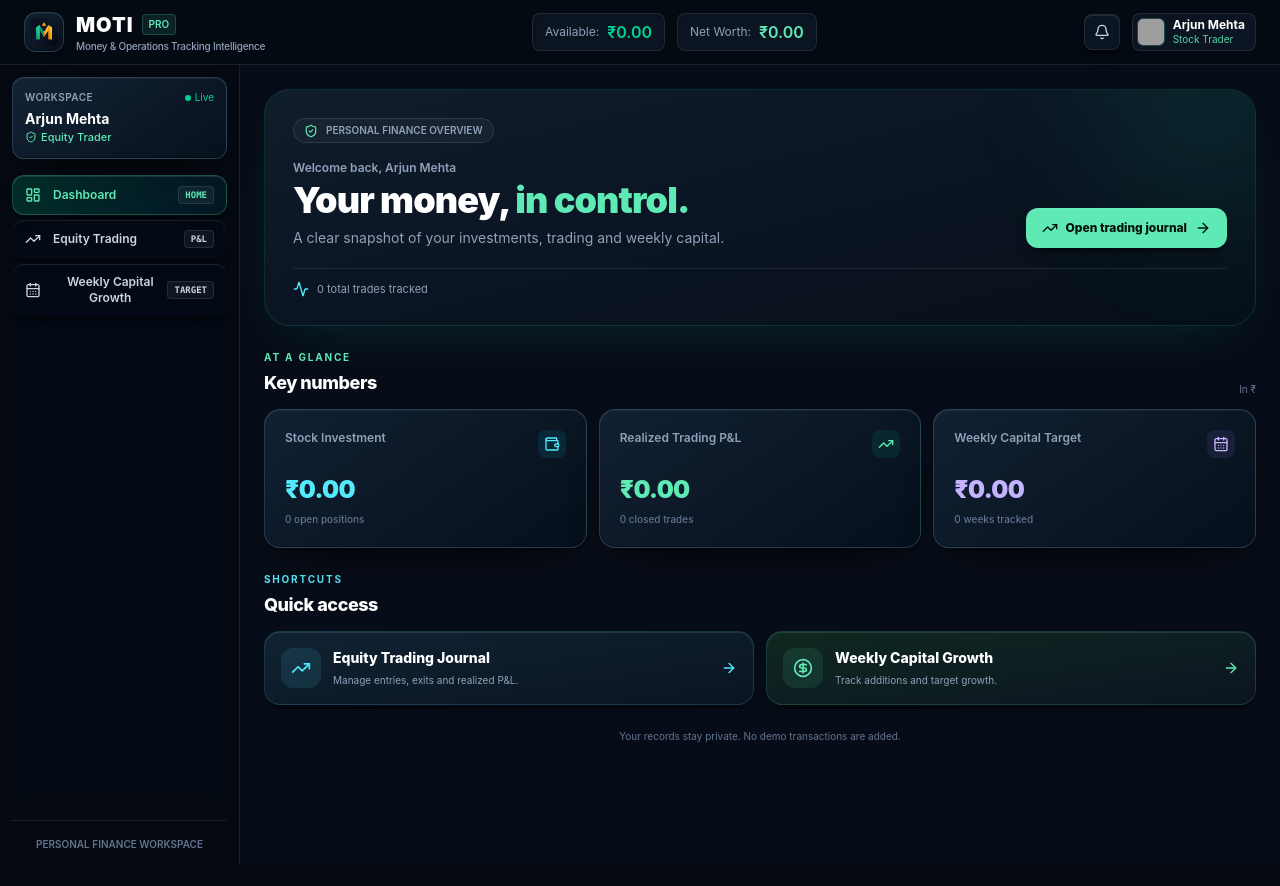
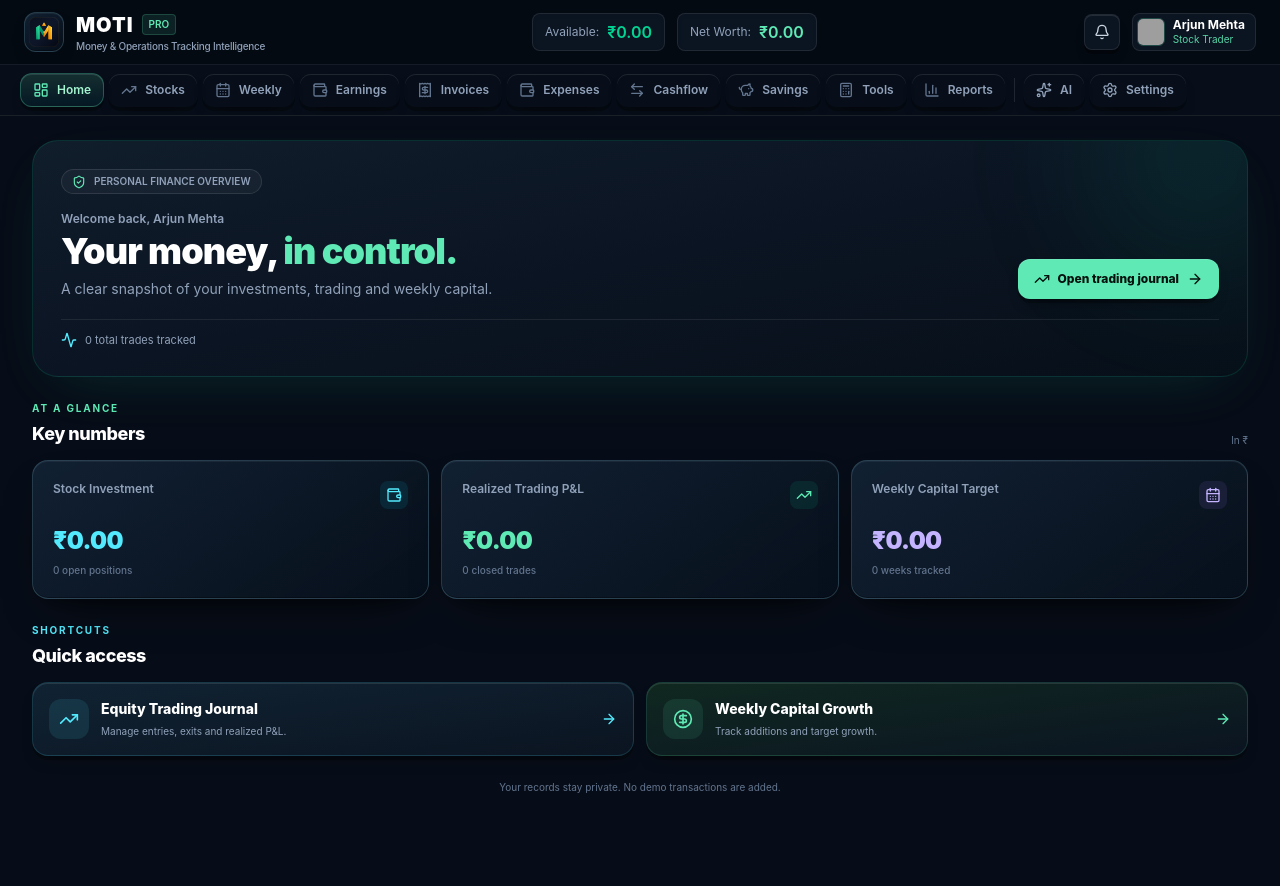
Before and after one commit to aarthak21-beep/MOTI-Money-Tracking-, a React (Vite) app: page / in a window 1280 px wide. Shown: the top 886 px of the page. Before the commit the page ends 864 px from the top, so only its background shows below. Built offline with nearby package versions, Linux system fonts and the light colour scheme; grey boxes are pictures that could not be loaded.

Commit message:
Replace desktop sidebar with premium top navigation
* Remove desktop sidebar and use full-width workspace

* Add premium desktop top navigation menu

```diff
--- a/src/App.tsx
+++ b/src/App.tsx
@@ -1,6 +1,5 @@
 import React, { useState, useEffect, useMemo, useCallback } from 'react';
 import { Navbar } from './components/Navbar';
-import { Sidebar } from './components/Sidebar';
 import { MobileBottomNav } from './components/MobileBottomNav';
 import { PinLockModal } from './components/PinLockModal';
 import { QuickAddModal } from './components/QuickAddModal';
@@ -251,6 +250,7 @@ export default function App() {
 
       {/* Primary Header */}
       <Navbar
+        currentTab={currentTab}
         profile={profile}
         summary={summary}
         notifications={notifications}
@@ -265,16 +265,9 @@ export default function App() {
       />
 
       {/* Main Body Layout */}
-      <div className="flex flex-1 max-w-7xl w-full mx-auto">
-        {/* Desktop Sidebar Navigation */}
-        <Sidebar
-          currentTab={currentTab}
-          onSelectTab={setCurrentTab}
-          profile={profile}
-        />
-
+      <div className="flex flex-1 w-full mx-auto max-w-[1600px]">
         {/* Dynamic Main Workspace Content */}
-        <main className="flex-1 p-3 sm:p-6 overflow-x-hidden min-w-0">
+        <main className="flex-1 p-3 sm:p-6 lg:px-8 overflow-x-hidden min-w-0">
           {currentTab === 'dashboard' && (
             <DashboardView
               profile={profile}
--- a/src/components/Navbar.tsx
+++ b/src/components/Navbar.tsx
@@ -9,12 +9,22 @@ import {
   CheckCircle,
   AlertTriangle,
   X,
-  ExternalLink
+  ExternalLink,
+  LayoutDashboard,
+  CalendarDays,
+  Receipt,
+  Wallet,
+  ArrowLeftRight,
+  PiggyBank,
+  Calculator,
+  BarChart3,
+  Settings
 } from 'lucide-react';
 import { UserProfile, AppNotification, FinancialContextSummary } from '../types';
 import { formatINR } from '../utils/exportUtils';
 
 interface NavbarProps {
+  currentTab: string;
   profile: UserProfile;
   summary: FinancialContextSummary;
   notifications: AppNotification[];
@@ -29,6 +39,7 @@ interface NavbarProps {
 }
 
 export const Navbar: React.FC<NavbarProps> = ({
+  currentTab,
   profile,
   summary,
   notifications,
@@ -230,6 +241,62 @@ export const Navbar: React.FC<NavbarProps> = ({
           </div>
         </div>
       </div>
+
+      {/* Desktop top navigation: replaces the left sidebar */}
+      <nav className="hidden lg:block border-t border-white/[0.06] bg-[#080f1b]/95">
+        <div className="mx-auto flex max-w-[1600px] items-center gap-1 overflow-x-auto px-5 py-2 [scrollbar-width:none]">
+          {[
+            { id: 'dashboard', label: 'Home', icon: LayoutDashboard },
+            { id: 'stockTrading', label: 'Stocks', icon: TrendingUp },
+            { id: 'weeklyIncome', label: 'Weekly', icon: CalendarDays },
+            { id: 'dailyEarnings', label: 'Earnings', icon: Wallet },
+            { id: 'businessInvoices', label: 'Invoices', icon: Receipt },
+            { id: 'expenseManagement', label: 'Expenses', icon: Wallet },
+            { id: 'cashflowManagement', label: 'Cashflow', icon: ArrowLeftRight },
+            { id: 'savingsGoals', label: 'Savings', icon: PiggyBank },
+            { id: 'calculators', label: 'Tools', icon: Calculator },
+            { id: 'analyticsReports', label: 'Reports', icon: BarChart3 },
+          ].map((item) => {
+            const Icon = item.icon;
+            const active = currentTab === item.id;
+            return (
+              <button
+                key={item.id}
+                onClick={() => onSelectTab(item.id)}
+                className={`group inline-flex shrink-0 items-center gap-2 rounded-xl border px-3 py-2 text-xs font-semibold transition-all duration-200 ${
+                  active
+                    ? 'border-emerald-300/30 bg-gradient-to-b from-emerald-300/15 to-cyan-400/5 text-emerald-200 shadow-[0_0_18px_rgba(52,211,153,0.10)]'
+                    : 'border-transparent text-slate-400 hover:border-white/10 hover:bg-white/[0.04] hover:text-white'
+                }`}
+              >
+                <Icon className={`h-4 w-4 ${active ? 'text-emerald-300' : 'text-slate-500 group-hover:text-cyan-300'}`} />
+                {item.label}
+              </button>
+            );
+          })}
+          <span className="mx-1 h-6 w-px shrink-0 bg-white/10" />
+          <button
+            onClick={onOpenAi}
+            className={`inline-flex shrink-0 items-center gap-2 rounded-xl border px-3 py-2 text-xs font-semibold transition-all ${
+              currentTab === 'aiAssistant'
+                ? 'border-cyan-300/30 bg-cyan-300/10 text-cyan-200'
+                : 'border-transparent text-slate-400 hover:border-cyan-300/20 hover:bg-cyan-300/5 hover:text-cyan-200'
+            }`}
+          >
+            <Sparkles className="h-4 w-4" /> AI
+          </button>
+          <button
+            onClick={onOpenSettings}
+            className={`inline-flex shrink-0 items-center gap-2 rounded-xl border px-3 py-2 text-xs font-semibold transition-all ${
+              currentTab === 'settings'
+                ? 'border-emerald-300/30 bg-emerald-300/10 text-emerald-200'
+                : 'border-transparent text-slate-400 hover:border-white/10 hover:bg-white/[0.04] hover:text-white'
+            }`}
+          >
+            <Settings className="h-4 w-4" /> Settings
+          </button>
+        </div>
+      </nav>
     </header>
   );
 };
```
